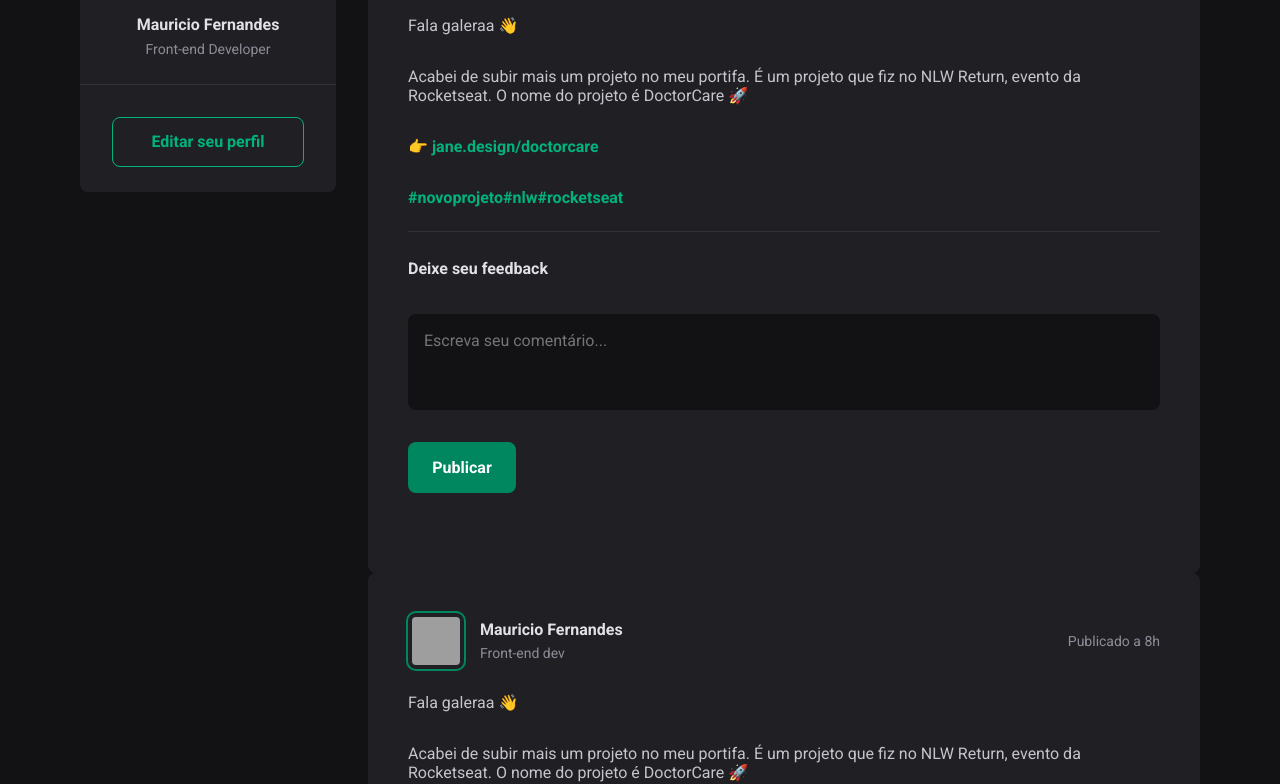
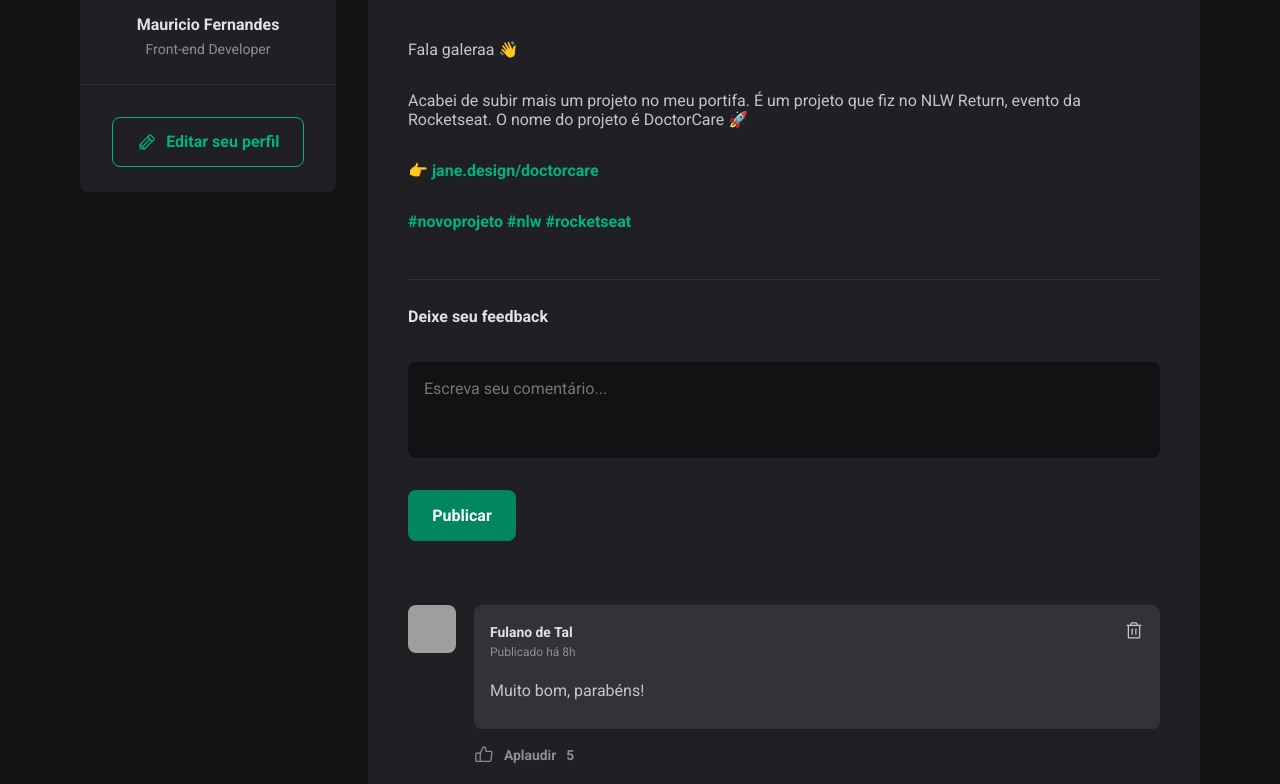
Before and after one commit to mauricio-tejada/ignite-feed, a React (Vite) app: page / in a window 1280 px wide. Shown: the part 236-1020 px from the top of the page. Built offline with nearby package versions, Linux system fonts and the light colour scheme; grey boxes are pictures that could not be loaded.

Commit message:
Comments

```diff
--- /dev/null
+++ b/src/Components/Comment/comment.tsx
@@ -0,0 +1,34 @@
+import { CommentContainer, Container, Footer, Profile } from "./style";
+import { Trash, ThumbsUp } from "phosphor-react";
+
+
+
+export function Comment() {
+    return (
+        <Container>
+
+            <Profile>
+                <img src="https://github.com/mauricio-tejada.png" />
+            </Profile>
+
+            <CommentContainer>
+                <header>
+                    <strong>Fulano de Tal</strong>
+                    <time title="07 de Outubro às 05:55" dateTime="2022/10/07 05:55:00">Publicado há 8h</time>
+                </header>
+                <p>Muito bom, parabéns!</p>
+                <button title="deletar comentário">
+                    <Trash size={20} />
+                </button>
+            </CommentContainer>
+
+            <Footer>
+                <button>
+                    <ThumbsUp size={20}/>
+                    Aplaudir<span>5</span>
+                </button>
+            </Footer>
+
+        </Container>
+    )
+}
--- /dev/null
+++ b/src/Components/Comment/style.ts
@@ -0,0 +1,92 @@
+import styled from "styled-components";
+
+
+export const Container = styled.div`
+    display: grid;
+    grid-template-columns: 50px 1fr;
+    gap: 1rem;
+    grid-template-areas:
+    "profile comment"
+    "profile comment"
+    "profile footer";
+
+`
+
+export const Profile = styled.aside`
+    grid-area: profile;
+
+    img {
+        box-sizing: initial;
+        margin-bottom: 1rem;
+        width: 3rem;
+        height: 3rem;
+        border-radius: 8px;
+    }
+`
+
+export const CommentContainer = styled.div`
+    grid-area: comment;
+    position: relative;
+
+    display: flex;
+    flex-direction: column;
+    gap: 1rem;
+    padding: 1rem 1rem 1.56rem 1rem;
+
+    background: var(--gray3);
+    border-radius: 8px;
+
+
+    header {
+        display: flex;
+        flex-direction: column;
+    }
+
+    strong {
+        line-height: 1.6;
+        color: var(--gray7);
+        font-size: 0.87rem;
+        font-weight: 700;
+    }
+
+    time {
+        line-height: 1.6;
+        color: var(--gray5);
+        font-size: 0.75rem;
+        font-weight: 400;
+    }
+
+    p {
+        line-height: 1.6;
+        color: var(--gray6);
+        font-size: 1rem;
+        font-weight: 400;
+    }
+
+    button {
+        position: absolute;
+        top: 1rem;
+        right: 1rem;
+        background: transparent;
+        color: var(--gray6);
+    }
+`
+
+export const Footer = styled.footer`
+    grid-area: footer;
+
+    button {
+        display: flex;
+        justify-content: flex-start;
+        align-items: center;
+        gap: 0.62rem;
+
+        background: transparent;
+        color: var(--gray5);
+        font-size: 0.87rem;
+        font-weight: 700;
+
+    }
+
+
+`
--- a/src/Components/Main/style.ts
+++ b/src/Components/Main/style.ts
@@ -16,5 +16,7 @@ export const Container = styled.main`
 `
 
 export const Feed = styled.div`
-
+    display: flex;
+    flex-direction: column;
+    gap: 2rem;
 `
--- a/src/Components/Post/post.tsx
+++ b/src/Components/Post/post.tsx
@@ -1,5 +1,5 @@
-import React from "react";
 import { Container, Content, Header, CommentForm } from "./style";
+import { Comment } from "../Comment/comment";
 
 
 export function Post() {
@@ -15,7 +15,7 @@ export function Post() {
                     </div>
                 </div>
 
-                <time>Publicado a 8h</time>
+                <time title="07 de Outubro às 05:55" dateTime="2022/10/07 05:55:00">Publicado há 8h</time>
             </Header>
 
             <Content>
@@ -28,9 +28,9 @@ export function Post() {
                     <a href="#">👉 jane.design/doctorcare</a>
                 </p>
                 <p>
-                    <a href="#">#novoprojeto</a>
-                    <a href="#">#nlw</a>
-                    <a href="#">#rocketseat</a>
+                    <a href="#">#novoprojeto</a>{" "}
+                    <a href="#">#nlw</a>{" "}
+                    <a href="#">#rocketseat</a>{" "}
                 </p>
             </Content>
 
@@ -44,6 +44,13 @@ export function Post() {
                 <button type="submit">Publicar</button>
             </CommentForm>
 
+            <Comment>
+            </Comment>
+            <Comment>
+            </Comment>
+            <Comment>
+            </Comment>
+
         </Container>
     )
 }
--- a/src/Components/Post/style.ts
+++ b/src/Components/Post/style.ts
@@ -4,6 +4,7 @@ import styled from "styled-components";
 export const Container = styled.article`
     display: flex;
     flex-direction: column;
+    gap: 1.5rem;
 
     padding: 2.5rem;
     border-radius: 8px;
@@ -79,6 +80,10 @@ export const Content = styled.div`
         text-decoration: none;
         color: var(--green-light);
         font-weight: 700;
+
+        &:hover {
+            color: var(--green);
+        }
     }
 `
 
@@ -127,5 +132,4 @@ export const CommentForm = styled.form`
         }
     }
 
-
 `
--- a/src/Components/Profile/profile.tsx
+++ b/src/Components/Profile/profile.tsx
@@ -1,4 +1,4 @@
-import React from "react";
+import { Pencil } from "phosphor-react";
 import { Container, Footer, ProfileInfo } from "./style";
 
 
@@ -15,6 +15,7 @@ export function Profile() {
 
             <Footer>
                 <a href="#">
+                <Pencil size={20} />
                     Editar seu perfil
                 </a>
             </Footer>
--- a/src/Components/Profile/style.ts
+++ b/src/Components/Profile/style.ts
@@ -60,7 +60,7 @@ export const Footer = styled.footer`
         border: 1px solid var(--green-light);
         border-radius: 8px;
         height: 50px;
-        padding: 0 1.5rem;
+        padding: 0 1rem;
         font-weight: bold;
         text-decoration: none;
 
@@ -69,5 +69,9 @@ export const Footer = styled.footer`
         display: flex;
         justify-content: center;
         align-items: center;
+        gap: 0.6rem;
+
+        font-size: 1rem;
+        font-weight: 700;
     }
 `
--- a/src/styles/global.ts
+++ b/src/styles/global.ts
@@ -16,6 +16,11 @@ export const GlobalStyle = createGlobalStyle`
    --white: #ffffff;
 
    --danger: #f75a68;
+}
+
+:focus {
+    outline: none;
+    box-shadow: 0 0 0 2px var(--green-light);
 }
 
 * {
```
